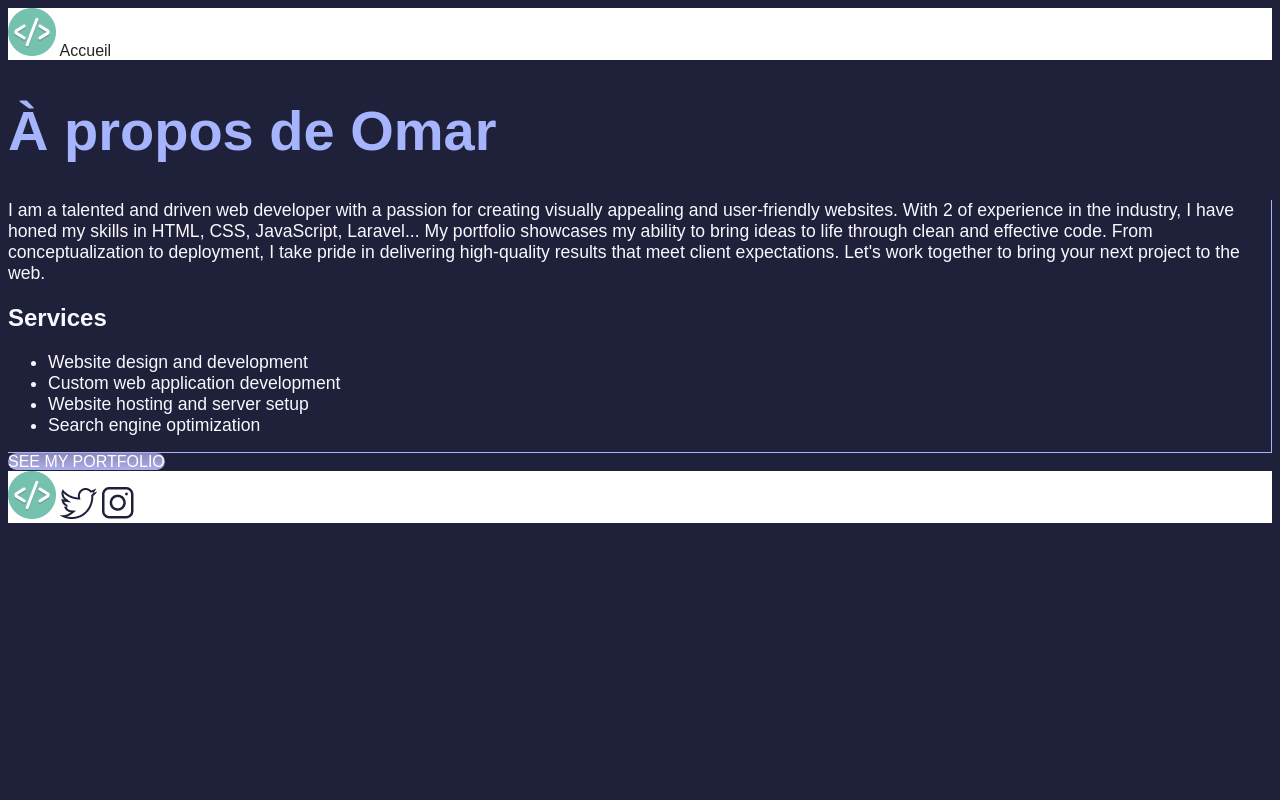
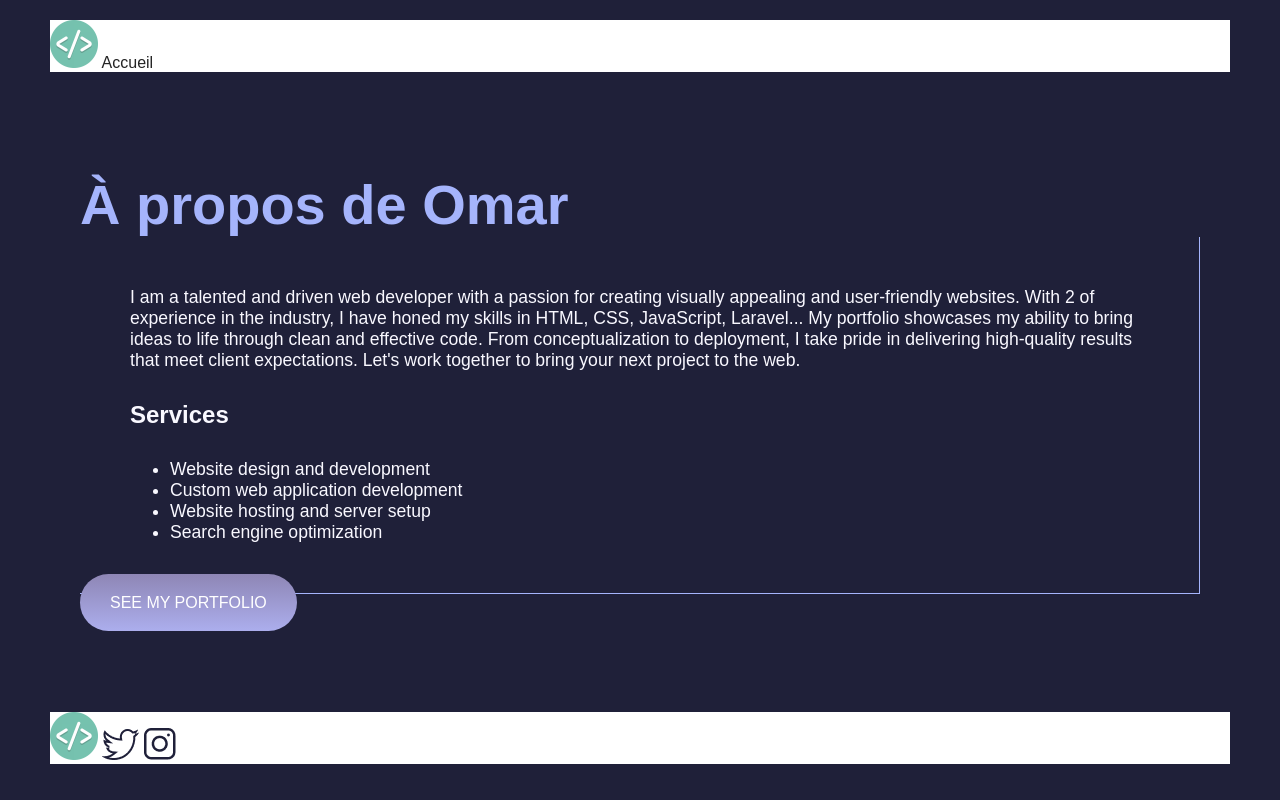
Before and after one commit to mathnabit/simple-portfolio, a plain HTML site: page a-propos.html in a window 1280 px wide. Drawn offline with Linux system fonts and the light colour scheme.

Commit message:
specify margins and paddings

```diff
--- a/a-propos.html
+++ b/a-propos.html
@@ -16,7 +16,8 @@
         </nav>
     </header>
 
-    <main>
+    <main class="a-propos-main">
+        <section>
             <h1>À propos de Omar</h1>
             <div class="content">
                 <p>
@@ -37,6 +38,7 @@
             <div>
                 <a href="" class="cta">SEE MY PORTFOLIO</a>
             </div>
+        </section>
     </main>
 
     <footer class="footer">
--- a/style.css
+++ b/style.css
@@ -1,3 +1,6 @@
+* {
+    margin: 0;
+}
 body {
     /* styles for all elements */
     font-family: 'Manrope', sans-serif;
@@ -7,6 +10,7 @@ body {
 
 .heading, .footer {
     background-color: white;
+    margin: 20px 50px;
 }
 
 .heading a:hover, .footer a:hover {
@@ -56,9 +60,28 @@ p, li {
     background: linear-gradient(#8e86b5, #acaeed);
     color: white;
     border-radius: 50px;
+    padding: 20px 30px;
 }
 
 .content {
     border-right: 1px solid #A5B4FC;
     border-bottom: 1px solid #A5B4FC;
+    padding: 50px;
 }
+
+section {
+    padding: 80px;
+}
+
+.content h2 {
+    margin-top: 30px;
+}
+
+.content ul {
+    margin-top: 30px;
+}
+
+.a-propos-main {
+    width: 100%;
+    margin: 0;
+}
```
Also changed, not shown: index.html (+3 -0 lines). Lines whose indentation alone changed are shown as unchanged.
